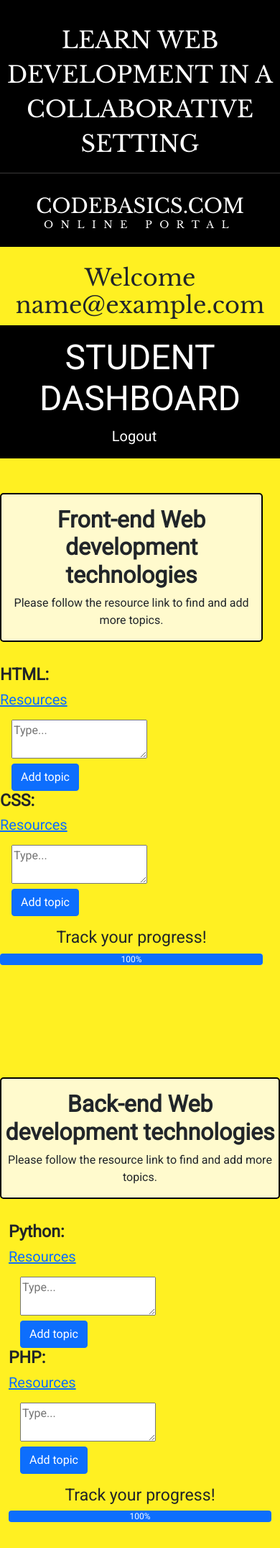
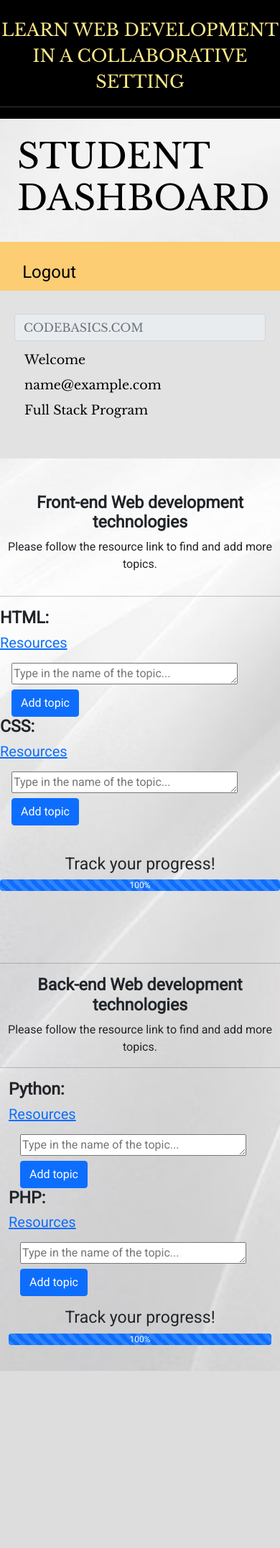
Before and after one commit to larrygamboa/project2, a Node server app: page /members in a window 390 px wide. Shown: the whole page at 72% size. After the commit the page ends 1905 px from the top, so only its background shows below. Run offline with Node 20, Linux system fonts and the light colour scheme; a user stored in the database is signed in; tables that the repository leaves empty hold one stand-in row (values such as "Sample post"); some libraries are stand-ins or nearby versions.

Commit message:
styles updates for the members page

```diff
--- a/config/config.json
+++ b/config/config.json
@@ -1,7 +1,7 @@
 {
   "development": {
     "username": "root",
-    "password": "l@rG020979!",
+    "password": "27qweasd",
     "database": "passport_demo",
     "host": "127.0.0.1",
     "dialect": "mysql"
--- a/public/stylesheets/style.css
+++ b/public/stylesheets/style.css
@@ -40,7 +40,7 @@ form.login {
 
 p.text2 {
   /* color: rgb(189, 182, 182); */
-  color: #fff;
+  color: rgb(243, 235, 130);
   font-family: "Libre Baskerville", serif;
   font-size: 2em;
   margin-top: 1em;
--- a/public/stylesheets/style_members.css
+++ b/public/stylesheets/style_members.css
@@ -1,5 +1,5 @@
 body#members-page {
-  background-color: rgb(255, 240, 34);
+  background-color: rgb(230, 229, 218);
   font-family: "Roboto", sans-serif;
 }
 
@@ -7,11 +7,13 @@ body#members-page {
   margin: 0;
   padding: 0;
   max-width: unset;
+  background-image: url("/img/2.jpg");
+  background-size: cover;
 }
 
 body {
   width: 100%;
-  font-family: "Roboto", sans-serif;
+  /* font-family: "Roboto", sans-serif; */
 }
 
 .head1 {
@@ -43,12 +45,21 @@ h1.text a {
 
 p.text2 {
   /* color: rgb(189, 182, 182); */
-  color: #fff;
+  color: rgb(250, 233, 135);
   font-family: "Libre Baskerville", serif;
-  font-size: 2em;
+  font-size: 1.5em;
   margin-top: 1em;
   text-align: center;
   text-transform: uppercase;
+}
+
+p.text3 {
+  font-family: "Libre Baskerville", serif;
+  font-size: 1.1em;
+  text-align: left;
+  padding-left: 0.8em;
+  padding-top: 0.5em;
+  line-height: 2em;
 }
 
 .row.scroll {
@@ -68,15 +79,21 @@ h2.welcome {
 }
 
 h2.student-dash-head {
+  font-family: "Libre Baskerville", serif;
   font-size: 3rem;
+  color: rgb(0, 0, 0);
+  padding: 0.5em;
 }
 
+
 a.navbar-brand {
-  color: #fff;
+  font-size: 1.5rem;
+  color: rgb(0, 0, 0);
+  padding-left: 1.3em;
 }
 
 a.navbar-brand:hover {
-  color: #fff;
+  color: rgb(28, 2, 255);
   text-decoration: underline;
 }
 
@@ -92,14 +109,44 @@ a.navbar-brand:hover {
   font-size: 2rem;
 }
 
-ol#unfinishedTopics li {
-  margin-bottom: 0.25em;
+p.unfinished {
+  font-size: 1.4em;
 }
 
 .create-update-form {
   padding-left: 1em;
 }
 
-.progress {
+div.progress.progressbar {
   margin-bottom: 3em;
+  background-color: rgb(151, 235, 247);
 }
+
+.row.rowOne1 {
+  background-image: url("/img/2.jpg");
+  background-size: cover;
+}
+
+.row.rowTwo {
+  background-color: rgb(253, 205, 115);
+  color:black;
+}
+
+.row.rowThree {
+  background-color: rgb(68, 121, 218);
+}
+
+.col-sm-3.credentials {
+  background-color: rgb(226, 226, 226);
+  color: rgb(0, 0, 0);
+  font-family: "Libre Baskerville", serif;
+  font-size: 1em;
+  margin-top: -1em;
+  margin-bottom: -1.5em;
+  text-align: left;
+  padding: 2rem;
+}
+
+/* .row.justify-content-center.dash {
+  background-color: black;
+} */
--- a/views/members.handlebars
+++ b/views/members.handlebars
@@ -5,42 +5,64 @@
 			<hr />
 		</div>
 	</div>
-	<div class="row head1">
+	{{!-- <div class="row head1">
 		<div class="col-md-4">
 			<h1 class="text"><a href="#">CODEBASICS.COM<br /><span class="h1-small">Online Portal</span></a></h1>
 		</div>
 		<div class="col-md-8"></div>
+	</div> --}}
+
+	<div class="row justify-content-center rowOne dash">
+		<div class="col-sm-1"></div>
+		<div class="col-sm-6">
+			<h2 class="student-dash-head">STUDENT DASHBOARD</h2>
+			<div class="row rowTwo">
+				<div class="col-2 col-sm-4">
+					<br>
+					<a class="navbar-brand" href="/logout">Logout</a>
+					<br><br>
 				</div>
-	<div class="row">
-		<div class="col-md-2"></div>
-		<div class="col-md-8 text-center">
-			<div>
-				<h2 class="welcome mt-4">Welcome <span class="member-name">techmedia.lg@gmail.com</span> </h2>
-			</div>
-			<div class="student-dash-cont">
-				<h2 class="student-dash-head">STUDENT DASHBOARD</h2>
-				<a class="navbar-brand" href="/logout">Logout</a>
+				<div class="col-1 col-sm-4">
+					<br>
 				</div>
 			</div>
-		<div class="col-md-2"></div>
 		</div>
+		<div class="col-sm-3 credentials">
+			<div class="input-group mx-auto">
+				<input type="text" class="form-control" placeholder="CODEBASICS.COM" aria-label="Recipient's username"
+					disabled>
+				{{!-- <div class="input-group-append">
+					<span class="input-group-text" id="basic-addon2">@example.com</span>
+				</div> --}}
+			</div>
+			<p class="text3">
+				Welcome
+				<br><span class="member-name">your email</span>
+				<br>Full Stack Program
+			<p>
+		</div>
+	</div>
+
 	<br>
 	<br>
-	<div class="row">
+	<br>
 
 
-		<div class="row task-container justify-content-center">
+
+	<div class="row task-container justify-content-center rowOne">
 		<div class="col-md-3"></div>
 		<div class="col-md-6">
-				<div class="course-head">
+			<div>
 				<h3 class="text-center"><strong>Front-end Web development technologies</strong></h3>
 				<p class="text-center">Please follow the resource link to find and add more topics.</p>
 			</div>
 		</div>
+
 		<div class="col-md-3"></div>
 	</div>
-		<div class="row task-container justify-content-center">
-			<div class="col-md-2"></div>
+	<hr>
+	<div class="row task-container justify-content-center rowOne">
+		<div class="col-md-1"></div>
 		<div class="col-md-5">
 			<h3><strong>HTML:</strong></h3>
 			<h5><a href="https://html.com/">Resources</a></h5>
@@ -48,7 +70,7 @@
 				{{#each Html}}
 				{{#unless this.dataValues.html_condition}}
 				<li>
-						<p>
+					<p class="unfinished">
 						<button type='submit' id={{this.dataValues.id}} class="complete-html btn btn-sm btn-primary"
 							data-id="{{this.dataValues.id}}"><i class="far fa-check-square"></i></button>
 						{{this.dataValues.html_name}}
@@ -60,7 +82,7 @@
 			</ol>
 			<form class="create-update-form" action="api/insertHtml" method="POST">
 				<div>
-						<textarea type="text" placeholder="Type..." name="name"></textarea><br>
+					<textarea type="text" rows="1" cols="35" placeholder="Type in the name of the topic..." name="name"></textarea><br>
 					<button class="btn btn-primary" type="submit">Add topic</button>
 				</div>
 			</form>
@@ -72,7 +94,7 @@
 				{{#each Css}}
 				{{#unless this.dataValues.css_condition}}
 				<li>
-						<p>
+					<p class="unfinished">
 						<button type='submit' id={{this.dataValues.id}} class="complete-css btn btn-sm btn-primary"
 							data-id="{{this.dataValues.id}}"><i class="far fa-check-square"></i></button>
 						{{this.dataValues.css_name}}
@@ -84,68 +106,42 @@
 			</ol>
 			<form class="create-update-form" action="api/insertCss" method="POST">
 				<div>
-						<textarea type="text" placeholder="Type..." name="name"></textarea><br>
+					<textarea type="text" rows="1" cols="35" placeholder="Type in the name of the topic..." name="name"></textarea><br>
 					<button class="btn btn-primary" type="submit">Add topic</button>
 				</div>
 			</form>
 		</div>
 	</div>
-		{{!-- <div class="col-md-3">
-			<h3>JavaScript:</h3>
-			<h4><a href="https://javascript.info/">Resources</a></h4>
-			<ul id="unfinishedActivities">
-				{{#each Activities}}
-				{{#unless this.dataValues.a_condition}}
-				<li>
-					<h5>{{this.dataValues.id}}.{{this.dataValues.activity_name}}
-						<button type='submit' id={{this.dataValues.id}} class="complete-btn btn btn-sm btn-primary"
-							data-id="{{this.dataValues.id}}"><i class="far fa-check-square"></i></button>
-					</h5>
-				</li>
-				{{/unless}}
-				{{/each}}
-			</ul>
-			<form class="create-update-form" action="api/insertTopic" method="POST">
-				<div>
-					<textarea type="text" placeholder="Type..." name="name"></textarea><br>
-					<button class="btn btn-primary" type="submit">Add topic</button>
-				</div>
-			</form>
-		</div>
-	</div> --}}
+
 	<br>
 	{{!-- FRONT-END PROGRESS BAR --}}
 	<div class="row justify-content-center">
 		<div class="col-md-6">
 			<h3 class="text-center mt-3">Track your progress!</h3>
-			<div class="progress">
-				<div class="progress-bar" role="progressbar" id="progressFrontEnd" aria-valuemin="0" aria-valuemax="100">
+			<div class="progress progressbar">
+				<div class="progress-bar progress-bar-striped" role="progressbar" id="progressFrontEnd"
+					aria-valuemin="0" aria-valuemax="100">
 				</div>
 			</div>
 		</div>
 	</div>
 
-</div>
-
-
-
 	<br>
 	<br>
-<br>
-<br>
-<br>
+	<hr>
+
 	<div class="row task-container justify-content-center">
 		<div class="col-md-3"></div>
 		<div class="col-md-6">
-		<div class="course-head">
+			<div>
 				<h3 class="text-center"><strong>Back-end Web development technologies</strong></h3>
 				<p class="text-center">Please follow the resource link to find and add more topics.</p>
 			</div>
 		</div>
 		<div class="col-md-3"></div>
-
+		<hr>
 		<div class="row task-container justify-content-center">
-		<div class="col-md-2"></div>
+			<div class="col-md-1"></div>
 			<div class="col-md-5">
 				<h3><strong>Python:</strong></h3>
 				<h5><a href="https://wiki.python.org/moin/BeginnersGuide/Programmers">Resources</a></h5>
@@ -153,9 +149,10 @@
 					{{#each Python}}
 					{{#unless this.dataValues.python_condition}}
 					<li>
-					<p>
-						<button type='submit' id={{this.dataValues.id}} class="complete-python btn btn-sm btn-primary"
-							data-id="{{this.dataValues.id}}"><i class="far fa-check-square"></i></button>
+						<p class="unfinished">
+							<button type='submit' id={{this.dataValues.id}}
+								class="complete-python btn btn-sm btn-primary" data-id="{{this.dataValues.id}}"><i
+									class="far fa-check-square"></i></button>
 							{{this.dataValues.python_name}}
 
 						</p>
@@ -165,33 +162,12 @@
 				</ol>
 				<form class="create-update-form" action="api/insertPython" method="POST">
 					<div>
-					<textarea type="text" placeholder="Type..." name="name"></textarea><br>
+						<textarea type="text" rows="1" cols="35" placeholder="Type in the name of the topic..." name="name"></textarea><br>
 						<button class="btn btn-primary" type="submit">Add topic</button>
 					</div>
 				</form>
 			</div>
-		{{!-- <div class="col-md-3">
-			<h3>JAVA:</h3>
-			<h4><a href="https://www.programiz.com/java-programming">Resources</a></h4>
-			<ul id="unfinishedActivities">
-				{{#each Activities}}
-				{{#unless this.dataValues.a_condition}}
-				<li>
-					<h5>{{this.dataValues.id}}.{{this.dataValues.activity_name}}
-						<button type='submit' id={{this.dataValues.id}} class="complete-btn btn btn-sm btn-primary"
-							data-id="{{this.dataValues.id}}"><i class="far fa-check-square"></i></button>
-					</h5>
-				</li>
-				{{/unless}}
-				{{/each}}
-			</ul>
-			<form class="create-update-form" action="api/insertTopic" method="POST">
-				<div>
-					<textarea type="text" placeholder="Type..." name="name"></textarea><br>
-					<button class="btn btn-primary" type="submit">Add topic</button>
-				</div>
-			</form>
-		</div> --}}
+
 			<div class="col-md-5">
 				<h3><strong>PHP:</strong></h3>
 				<h5><a href="https://www.php.net/manual/en/">Resources</a></h5>
@@ -199,7 +175,7 @@
 					{{#each Php}}
 					{{#unless this.dataValues.php_condition}}
 					<li>
-					<p>
+						<p class="unfinished">
 							<button type='submit' id={{this.dataValues.id}} class="complete-php btn btn-sm btn-primary"
 								data-id="{{this.dataValues.id}}"><i class="far fa-check-square"></i></button>
 							{{this.dataValues.php_name}}
@@ -211,7 +187,7 @@
 				</ol>
 				<form class="create-update-form" action="api/insertPhp" method="POST">
 					<div>
-					<textarea type="text" placeholder="Type..." name="name"></textarea><br>
+						<textarea type="text" rows="1" cols="35" placeholder="Type in the name of the topic..." name="name"></textarea><br>
 						<button class="btn btn-primary" type="submit">Add topic</button>
 					</div>
 				</form>
@@ -222,8 +198,8 @@
 		<div class="row justify-content-center">
 			<div class="col-md-6">
 				<h3 class="text-center mt-3">Track your progress!</h3>
-			<div class="progress">
-				<div class="progress-bar" role="progressbar" id="progressBackEnd"
+				<div class="progress progressbar">
+					<div class="progress-bar progress-bar-striped" role="progressbar" id="progressBackEnd"
 						aria-valuemin="0" aria-valuemax="100"></div>
 				</div>
 			</div>
@@ -288,26 +264,4 @@
 			</ul>
 		</div>
 	</div>
-{{!-- <div class="row">
-	<div class="col-md-5">
-
 </div>
-</div>
-<div class="row">
-	<div class="col-md-5">
-		<h3>COMPLETE TOPICS:</h3>
-		<ul id="finishedTopics">
-			{{#each Topics}}
-			{{#if this.dataValues.t_condition}}
-			<li>
-				<h5>{{this.dataValues.id}}.{{this.dataValues.topic_name}}
-				</h5>
-			</li>
-			{{/if}}
-			{{/each}}
-		</ul>
-	</div>
-</div> --}}
-{{!--
-<script src="https://cdnjs.cloudflare.com/ajax/libs/jquery/3.2.1/jquery.min.js"></script>
-<script type="text/javascript" src="js/members.js"></script> --}}
```
Also changed, not shown: public/img/2.jpg (added), public/img/unnamed.jpg (added), 1 other file. Lines whose indentation alone changed are shown as unchanged.
